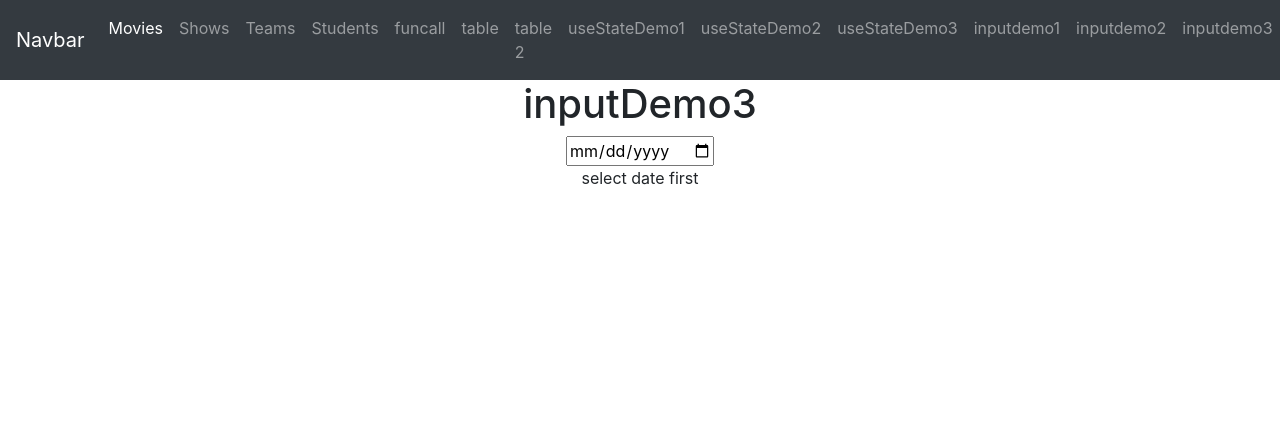
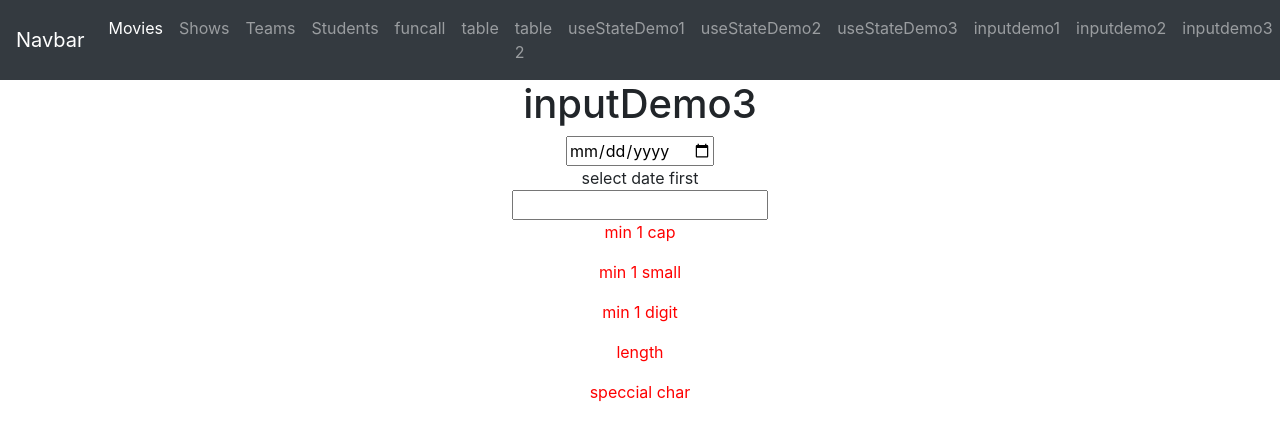
Before and after one commit to samirvithlani/gnr_mern_2026_react, a React (Vite) app: page /inputdemo3 in a window 1280 px wide. Shown: the top 440 px of the page. Built offline with nearby package versions, Linux system fonts and the light colour scheme.

Commit message:
password

```diff
--- a/src/components/inputDemo3.jsx
+++ b/src/components/inputDemo3.jsx
@@ -1,7 +1,16 @@
 import React, { useState } from 'react'
+import { isElementOfType } from 'react-dom/test-utils'
 
 export const InputDemo3 = () => {
     const [date, setdate] = useState("")
+    const [password, setpassword] = useState("")
+
+    const isUpperCase = /[A-Z]/.test(password)
+    const checkLen = password.length>=8
+    const isLowerCase = /[a-z]/.test(password)
+    const isNumber = /[0-9]/.test(password)
+    const isspec = /[!@#$_]/.test(password)
+
     const getDateLable = (selectedDate)=>{
         if(!selectedDate)
             return "select date first"
@@ -36,9 +45,18 @@ export const InputDemo3 = () => {
         <div>
             <input type='date' onChange={(e)=>{setdate(e.target.value)}}></input>
         </div>
+
         {
             getDateLable(date)
         }
+        <div>
+            <input type='text' onChange={(e)=>{setpassword(e.target.value)}}></input>
+        </div>
+        <p style={{color:isUpperCase?"green":"red"}}>min 1 cap</p>
+        <p style={{color:isLowerCase?"green":"red"}}>min 1 small</p>
+        <p style={{color:isNumber?"green":"red"}}>min 1 digit</p>
+        <p style={{color:checkLen?"green":"red"}}>length</p>
+        <p style={{color:isspec?"green":"red"}}>speccial char</p>
     </div>
   )
 }
```
Also changed, not shown: th.txt.
